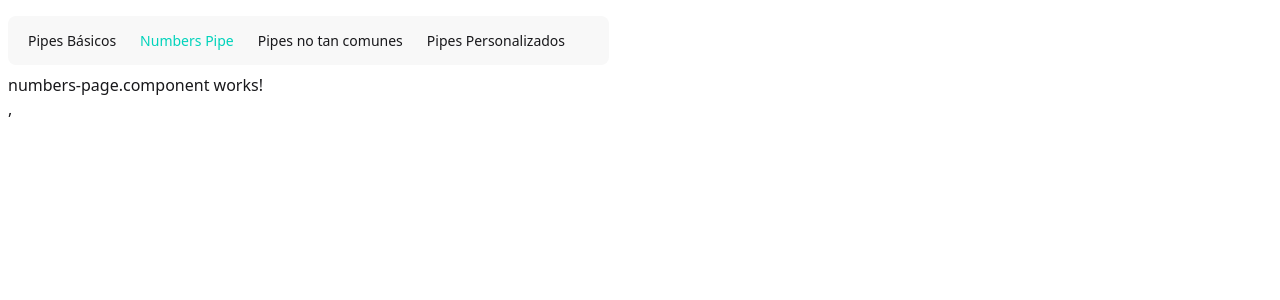
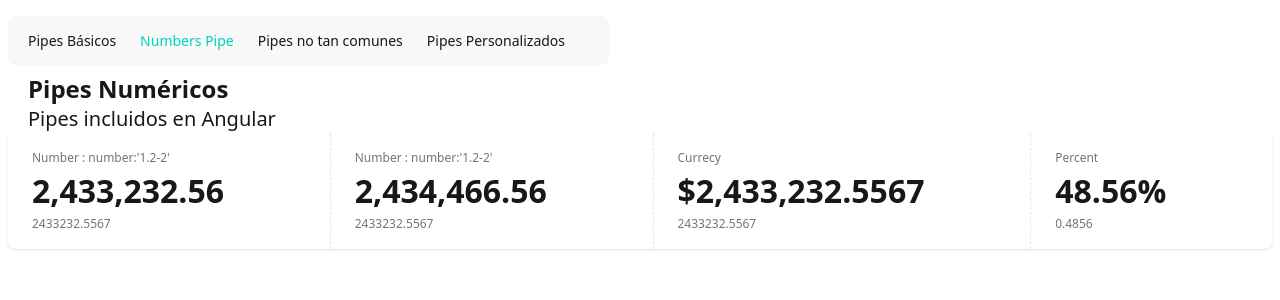
Before and after one commit to BaldoCamposDev/pipes-app, an Angular app: page /numbers in a window 1280 px wide. Shown: the top 300 px of the page. Built offline with nearby package versions, Linux system fonts and the light colour scheme.

Commit message:
refactor: More pipes. Percent, Decimal, Currency

```diff
--- a/src/app/pages/numbers-page/numbers-page.component.html
+++ b/src/app/pages/numbers-page/numbers-page.component.html
@@ -1 +1,30 @@
-<p>numbers-page.component works!</p>,
+<section class="mx-5">
+  <h1 class="text-2xl font-bold">Pipes Numéricos</h1>
+  <h3 class="text-xl font-thin">Pipes incluidos en Angular</h3>
+</section>
+
+<div class="stats stats-vertical lg:stats-horizontal shadow w-full">
+  <div class="stat">
+    <div class="stat-title">Number : number:'1.2-2'</div>
+    <div class="stat-value">{{ totalSales() | number: '1.2-2' }}</div>
+    <div class="stat-desc">{{ totalSales() }}</div>
+  </div>
+
+  <div class="stat">
+    <div class="stat-title">Number : number:'1.2-2'</div>
+    <div class="stat-value">{{ totalSales() + 1234 | number: '1.2-2' }}</div>
+    <div class="stat-desc">{{ totalSales() }}</div>
+  </div>
+
+  <div class="stat">
+    <div class="stat-title">Currecy</div>
+    <div class="stat-value">{{ totalSales() | currency: 'CAD' : 'symbol-narrow' : '1.4-4' }}</div>
+    <div class="stat-desc">{{ totalSales() }}</div>
+  </div>
+
+  <div class="stat">
+    <div class="stat-title">Percent</div>
+    <div class="stat-value">{{ percentage() | percent: '1.2-2' }}</div>
+    <div class="stat-desc">{{ percentage() }}</div>
+  </div>
+</div>
--- a/src/app/pages/numbers-page/numbers-page.component.ts
+++ b/src/app/pages/numbers-page/numbers-page.component.ts
@@ -1,8 +1,12 @@
-import { Component } from '@angular/core';
+import { CurrencyPipe, DecimalPipe, PercentPipe } from '@angular/common';
+import { Component, signal } from '@angular/core';
 
 @Component({
   selector: 'numbers-page',
-  imports: [],
+  imports: [DecimalPipe, PercentPipe, CurrencyPipe],
   templateUrl: './numbers-page.component.html',
 })
-export default class NumbersPageComponent {}
+export default class NumbersPageComponent {
+  totalSales = signal(2_433_232.5567);
+  percentage = signal(0.4856);
+}
```
